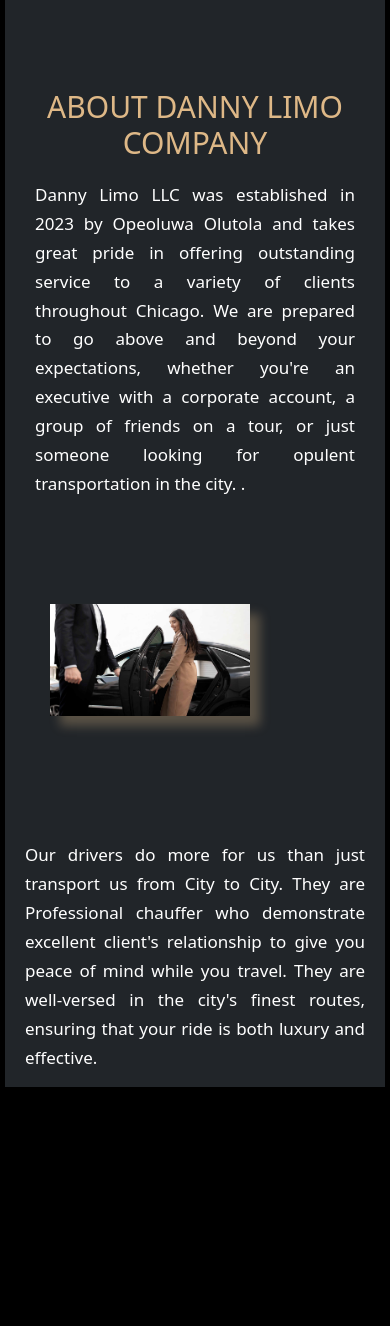
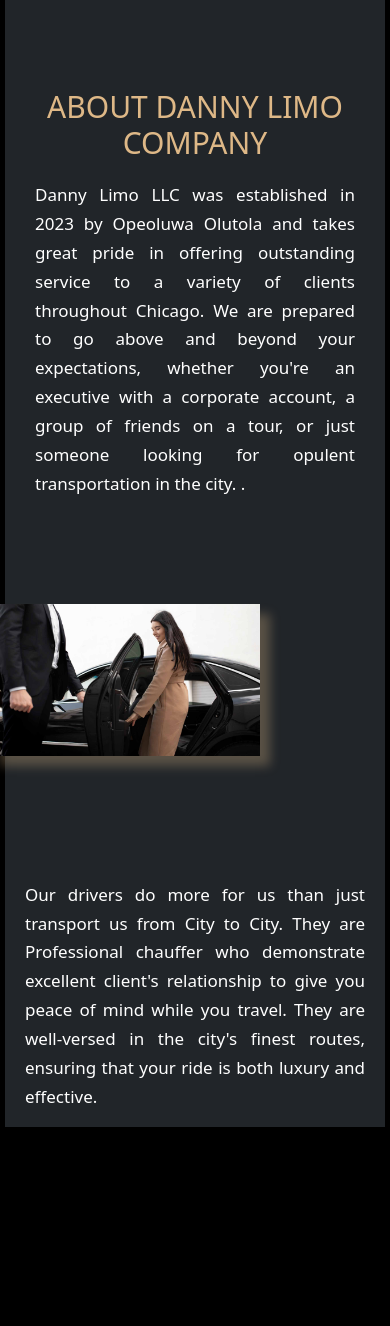
Before and after one commit to tsbproject/Danny-Limo, a PHP site: page / in a window 390 px wide. Shown: the part 426-1752 px from the top of the page. Run offline with PHP 8.4, Linux system fonts and the light colour scheme.

Commit message:
[committed]

```diff
--- a/css/style.css
+++ b/css/style.css
@@ -128,12 +128,9 @@ body {
 
 @media (max-width: 576px) and (max-width: 468px) {
   .section-about--img {
-    width: 20rem;
+    width: 27rem;
     height: auto;
-    margin-left: 3rem; } }
-
-.section-about--paragraph1 {
-  text-justify: auto; }
+    margin-left: -3rem; } }
 
 .section-services {
   background-color: #000000; }
--- a/sass/base/_typography.scss
+++ b/sass/base/_typography.scss
@@ -154,6 +154,7 @@ body {
 
 
 
+
           }
         }
 
@@ -171,18 +172,16 @@ body {
 
         @include for-phone-only {
           @media (max-width: 468px) {
-            width: 20rem;
+            width: 27rem;
             height: auto;
-            margin-left: 3rem;
+            margin-left: -3rem;
 
 
            }
         }
       }
 
-      &--paragraph1 {
-        text-justify: auto;
-      }
+
 
 }
 
```
